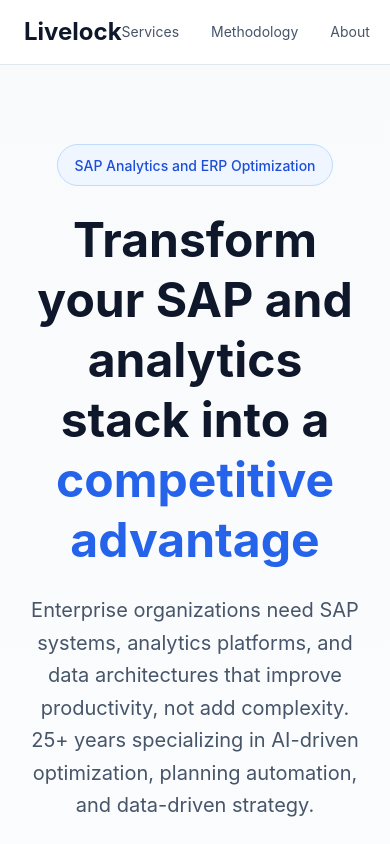
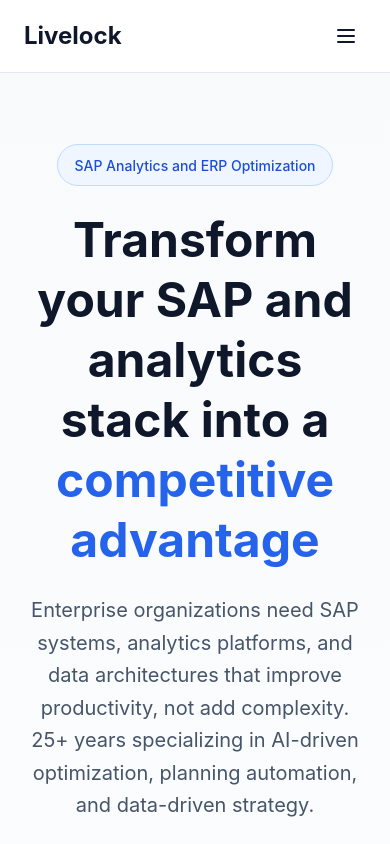
Before and after one commit to Livelocksap/livelock-website, a Next.js app: page / in a window 390 px wide. Shown: the top 844 px of the page. Built offline with nearby package versions, Linux system fonts and the light colour scheme.

Commit message:
Add responsive mobile hamburger menu navigation

```diff
--- /dev/null
+++ b/src/app/MobileNav.js
@@ -0,0 +1,93 @@
+'use client'
+
+import { useState } from 'react'
+import Link from 'next/link'
+
+export default function MobileNav() {
+  const [isOpen, setIsOpen] = useState(false)
+
+  const toggleMenu = () => {
+    setIsOpen(!isOpen)
+  }
+
+  const closeMenu = () => {
+    setIsOpen(false)
+  }
+
+  return (
+    <div>
+      {/* Hamburger Button */}
+      <button
+        onClick={toggleMenu}
+        className="p-2 rounded-lg hover:bg-slate-100 transition"
+        aria-label="Toggle menu"
+      >
+        <svg
+          className="w-6 h-6 text-slate-900"
+          fill="none"
+          stroke="currentColor"
+          viewBox="0 0 24 24"
+        >
+          {isOpen ? (
+            <path
+              strokeLinecap="round"
+              strokeLinejoin="round"
+              strokeWidth={2}
+              d="M6 18L18 6M6 6l12 12"
+            />
+          ) : (
+            <path
+              strokeLinecap="round"
+              strokeLinejoin="round"
+              strokeWidth={2}
+              d="M4 6h16M4 12h16M4 18h16"
+            />
+          )}
+        </svg>
+      </button>
+
+      {/* Mobile Menu */}
+      {isOpen && (
+        <div className="absolute top-16 left-0 right-0 bg-white border-b border-slate-200 shadow-lg">
+          <div className="flex flex-col p-4 space-y-3">
+            <Link
+              href="/services"
+              className="text-sm text-slate-600 hover:text-slate-900 transition py-2"
+              onClick={closeMenu}
+            >
+              Services
+            </Link>
+            <Link
+              href="/methodology"
+              className="text-sm text-slate-600 hover:text-slate-900 transition py-2"
+              onClick={closeMenu}
+            >
+              Methodology
+            </Link>
+            <Link
+              href="/about"
+              className="text-sm text-slate-600 hover:text-slate-900 transition py-2"
+              onClick={closeMenu}
+            >
+              About
+            </Link>
+            <Link
+              href="/cv"
+              className="text-sm text-slate-600 hover:text-slate-900 transition py-2"
+              onClick={closeMenu}
+            >
+              CV
+            </Link>
+            <Link
+              href="/contact"
+              className="text-sm text-slate-600 hover:text-slate-900 transition py-2"
+              onClick={closeMenu}
+            >
+              Contact
+            </Link>
+          </div>
+        </div>
+      )}
+    </div>
+  )
+}
--- a/src/app/layout.js
+++ b/src/app/layout.js
@@ -1,5 +1,6 @@
 import './globals.css'
 import Link from 'next/link'
+import MobileNav from './MobileNav'
 
 export const metadata = {
   title: 'Livelock - SAP Analytics and ERP Optimization',
@@ -14,12 +15,19 @@ export default function RootLayout({ children }) {
         <nav className="fixed top-0 w-full bg-white border-b border-slate-200 backdrop-blur-sm bg-opacity-95 z-50">
           <div className="max-w-6xl mx-auto px-6 py-4 flex justify-between items-center">
             <Link href="/" className="text-2xl font-bold text-slate-900">Livelock</Link>
-            <div className="flex gap-8 items-center">
+
+            {/* Desktop Navigation */}
+            <div className="hidden md:flex gap-8 items-center">
               <Link href="/services" className="text-sm text-slate-600 hover:text-slate-900 transition">Services</Link>
               <Link href="/methodology" className="text-sm text-slate-600 hover:text-slate-900 transition">Methodology</Link>
               <Link href="/about" className="text-sm text-slate-600 hover:text-slate-900 transition">About</Link>
               <Link href="/cv" className="text-sm text-slate-600 hover:text-slate-900 transition">CV</Link>
               <Link href="/contact" className="text-sm text-slate-600 hover:text-slate-900 transition">Contact</Link>
+            </div>
+
+            {/* Mobile Navigation */}
+            <div className="md:hidden">
+              <MobileNav />
             </div>
           </div>
         </nav>
```
